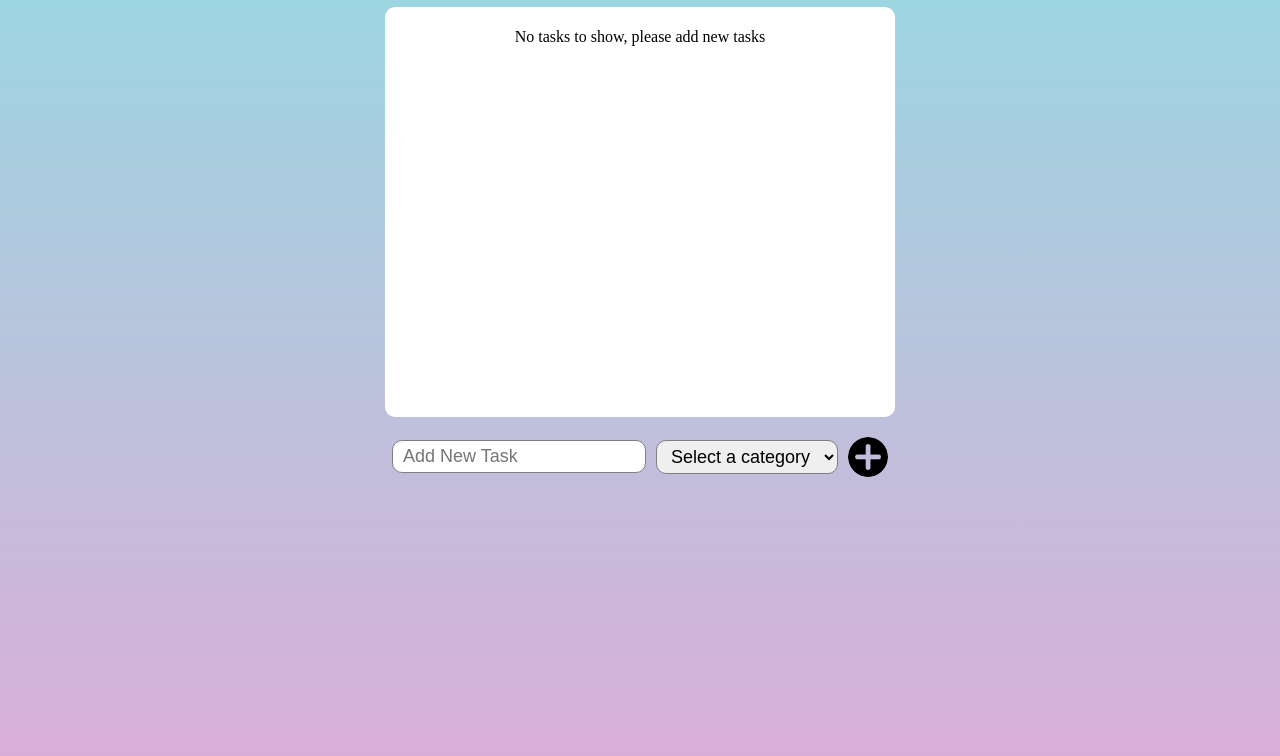
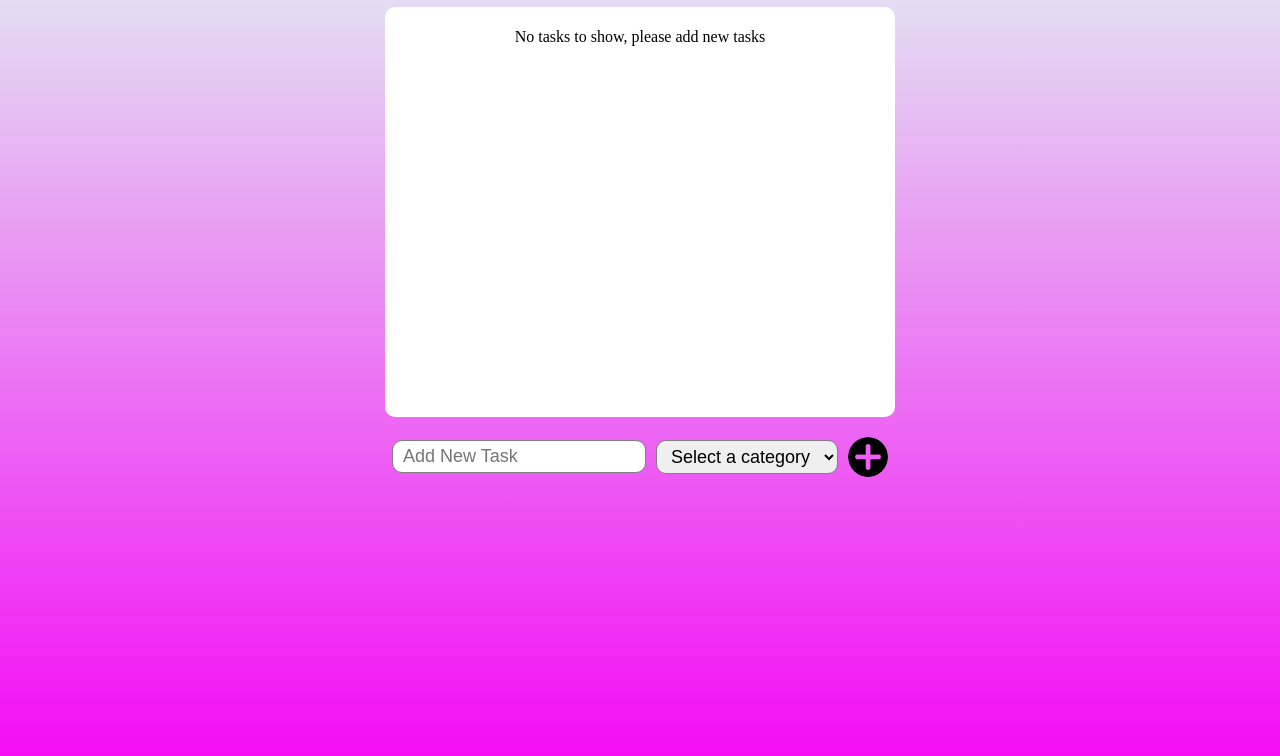
Before and after one commit to kanchansomani/ToDoList, a React app: page / in a window 1280 px wide. Shown: the part 73-829 px from the top of the page. Built offline with nearby package versions, Linux system fonts and the light colour scheme; some packages are replaced by stand-ins of ours.

Commit message:
completed application

```diff
--- a/src/index.css
+++ b/src/index.css
@@ -1,5 +1,5 @@
 body{
-    background-color: #D9AFD9;
-    background-image: linear-gradient(0deg, #D9AFD9 0%, #97D9E1 100%);
+    background-color: #ee1eee;
+    background-image: linear-gradient(0deg, #f40cf4 0%, #e2f1f3 100%);
     min-height: 100vh;
 }
```
Also changed, not shown: 1 other file.
